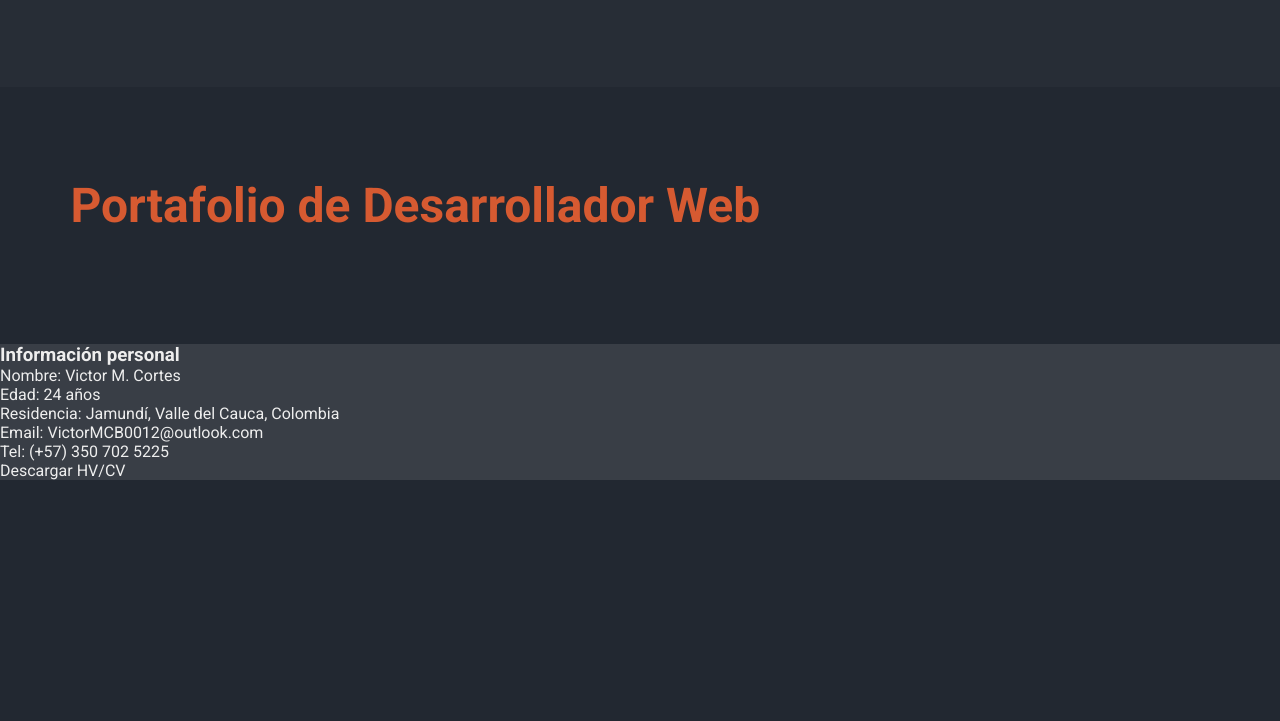
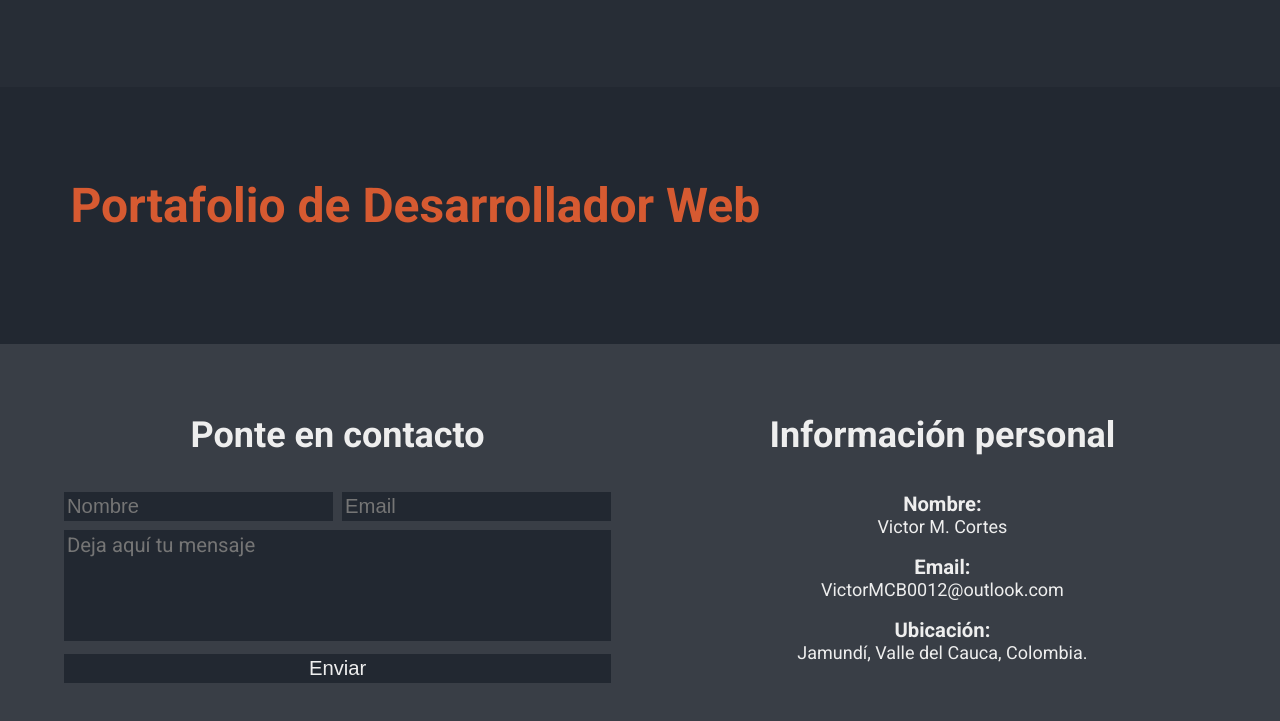
Before and after one commit to Momolu01/Portfolio-VictorMCortes, a plain HTML site: page index.html in a window 1280 px wide. Shown: the part 1239-1960 px from the top of the page. Before the commit the page ends 1719 px from the top, so only its background shows below. Drawn offline with Linux system fonts and the light colour scheme.

Commit message:
componenete footer se le agrego estilo

```diff
--- a/assets/css/helpers.css
+++ b/assets/css/helpers.css
@@ -22,3 +22,9 @@
   color: #d65a31;
   font-size: 48px;
 }
+.width-middle {
+  width: calc(50% - 0.25em);
+}
+.sub-tittle {
+  margin-bottom: 0.125 em;
+}
--- a/assets/css/reset.css
+++ b/assets/css/reset.css
@@ -16,6 +16,7 @@ html {
 }
 body {
   font-family: 'Roboto', sans-serif;
+  font-size: 1.125em;
   color: #eeeeee;
 }
 a {
@@ -24,3 +25,9 @@ a {
 img {
   width: 100%;
 }
+h3 {
+  font-size: 2em;
+}
+h4 {
+  font-size: 1.125em;
+}
--- a/assets/css/styles.css
+++ b/assets/css/styles.css
@@ -108,6 +108,60 @@ section {
 #skill-work {
 }
 footer {
+  max-width: 1440px;
+  width: 100%;
+
+  margin: auto;
+  padding: 0 5%;
+  padding-top: 70px;
+  padding-bottom: 50px;
+
   background-color: #393e46;
-  position: relative;
+
+  display: flex;
+  flex-wrap: wrap;
+  justify-content: space-between;
+
+  text-align: center;
 }
+footer > div {
+  /* width: 32%; */
+  width: 47.5%;
+}
+footer h3 {
+  margin-bottom: 1em;
+}
+footer ul {
+  display: flex;
+  flex-wrap: wrap;
+  justify-content: space-between;
+}
+footer li {
+  margin-bottom: 0.5em;
+  display: inline;
+  width: 100%;
+}
+footer input,
+footer textarea {
+  width: 100%;
+
+  padding: 3px;
+
+  color: #eeeeee;
+
+  background-color: #222831;
+  border: none;
+
+  font-size: 1.125em;
+}
+footer textarea {
+  resize: none;
+
+  height: 5.5em;
+
+  font-family: 'Roboto', sans-serif;
+  font-size: 1.125em;
+}
+footer .personal-info li {
+  margin-bottom: 1em;
+}
--- a/index.html
+++ b/index.html
@@ -62,24 +62,46 @@
           <h2 class="title-section ">Portafolio de Desarrollador Web</h2>
       </section>
     </main>
-    <footer>
-      <div class="column p-info">
-        <h3 class="title">Información personal</h3>
-        <ul class="mg-b-15px">
-          <li><span class="title">Nombre: </span> Victor M. Cortes</li>
-          <li><span class="title">Edad: </span> 24 años</li>
+    <footer >
+      <div class='contact'>
+        <h3 class="title">Ponte en contacto</h3>
+        <form action="https://formsubmit.co/leni0012@hotmail.com" method="post" name="form1">
+          <ul>
+            <li class='width-middle'>
+              <input id="nombre" name="nombre" type="text" placeholder='Nombre'/>
+            </li>
+            <li class='width-middle'>
+              <input id="email" name="nombre" type="text" placeholder='Email'/>
+            </li>
+            <li>
+              <textarea id="opinion" name="opinion" placeholder='Deja aquí tu mensaje'></textarea>
+            </li>
+            <li>
+              <input name="Submit" type="submit" value="Enviar" />
+            </li>
+          </ul>
+        </form>
+      </div>
+      <!-- <div>
+        <ul>
+          <li><a href="home">
+            Home
+          </a></li>
+        </ul>
+      </div> -->
+      <div class="personal-info">
+        <h3 >Información personal</h3>
+        <ul>
           <li>
-            <span class="title">Residencia: </span> Jamundí, Valle del
-            Cauca, Colombia
+            <h4 class='sub-tittle'>Nombre: </h4> <p>Victor M. Cortes</p>
           </li>
           <li>
-            <span class="title">Email: </span> VictorMCB0012@outlook.com
+            <h4 class='sub-tittle'>Email: </h4> <p>VictorMCB0012@outlook.com</p>
           </li>
-          <li><span class="title">Tel: </span> (+57) 350 702 5225</li>
+          <li>
+            <h4 class='sub-tittle'>Ubicación: </h4> <a href='https://www.google.com.ar/maps/place/Jamundí,+Valle+del+Cauca'>Jamundí, Valle del Cauca, Colombia.</a>
+          </li>
         </ul>
-        <div class="d-resume">
-          <a href="#" class="btn-d-resume">Descargar HV/CV</a>
-        </div>
       </div>
     </footer>
     <script src="assets/script/main.js"></script>
```
